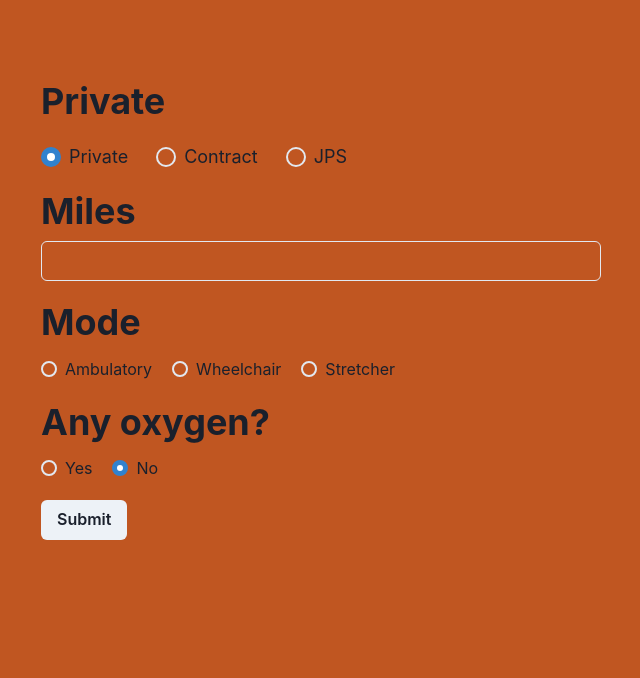
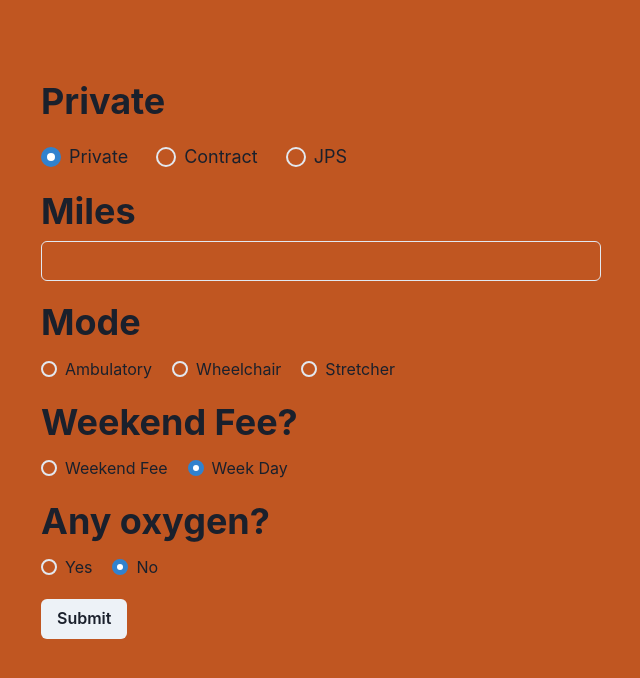
Before and after one commit to kcstarks/Price-Calculator, a React (Vite) app: page / in a window 1280 px wide. Both pictures are taken after a click on the label "Private". Shown: the top 678 px of the page, without its empty margins (319-959 px from the left). Built offline with nearby package versions, Linux system fonts and the light colour scheme.

Commit message:
Added WeekendSelector with functionality

```diff
--- a/src/App.tsx
+++ b/src/App.tsx
@@ -7,12 +7,14 @@ import ModeSelector from "./components/ModeSelector";
 import OxygenSelector from "./components/OxygenSelector";
 import PrivateTable from "./components/tables/PrivateTable";
 import ContractTable from "./components/tables/ContractTable";
+import WeekendSelector from "./components/WeekendSelector";
 
 export interface InputQuery {
   payer: Payer | null;
   miles: number;
   mode: string;
   oxygenRange: string;
+  weekend: boolean;
 }
 
 function App() {
@@ -50,6 +52,14 @@ function App() {
           />
         </Box>
         <Box>
+          <WeekendSelector
+            selectedPayer={inputQuery.payer}
+            onSelectWeekend={(weekend) =>
+              setInputQuery({ ...inputQuery, weekend })
+            }
+          />
+        </Box>
+        <Box>
           <OxygenSelector
             selectedPayer={inputQuery.payer}
             onSelectOxygen={(oxygenRange) =>
--- /dev/null
+++ b/src/components/WeekendSelector.tsx
@@ -0,0 +1,39 @@
+import { Heading, Radio, RadioGroup } from "@chakra-ui/react";
+import { useState } from "react";
+import { Payer } from "../hooks/usePayers";
+
+interface Props {
+  selectedPayer: Payer | null;
+  onSelectWeekend: (weeekend: boolean) => void;
+}
+
+const WeekendSelector = ({ onSelectWeekend, selectedPayer }: Props) => {
+  const [isWeekend, setIsWeekend] = useState(false);
+  if (selectedPayer != null) {
+    return (
+      <>
+        <Heading paddingBottom={3}>Weekend Fee?</Heading>
+        <RadioGroup
+          onChange={(value) => setIsWeekend(JSON.parse(value))}
+          value={isWeekend.toString()}
+        >
+          <Radio
+            value={true.toString()}
+            onChange={() => onSelectWeekend(true)}
+            paddingEnd={5}
+          >
+            Weekend Fee
+          </Radio>
+          <Radio
+            value={false.toString()}
+            onChange={() => onSelectWeekend(false)}
+          >
+            Week Day
+          </Radio>
+        </RadioGroup>
+      </>
+    );
+  }
+};
+
+export default WeekendSelector;
--- a/src/data/data.ts
+++ b/src/data/data.ts
@@ -5,6 +5,7 @@ export default [
     load_fee: { ambulatory: 35.0, wheelchair: 55.0, stretcher: 300.0 },
     bari: 100.0,
     oxygen: { one: 25.0, two: 35.0, three: 50.0 },
+    weekend_fee: 25.0,
   },
 
   {
@@ -13,6 +14,7 @@ export default [
     load_fee: { ambulatory: 35.0, wheelchair: 55.0, stretcher: 300.0 },
     bari: 100.0,
     oxygen: { one: 25.0, two: 35.0, three: 50.0 },
+    weekend_fee: 25.0,
   },
 
   {
@@ -21,5 +23,6 @@ export default [
     load_fee: { ambulatory: 35.0, wheelchair: 50.0, stretcher: 200.0 },
     bari: 100.0,
     oxygen: { one: 25.0, two: 35.0, three: 50.0 },
+    weekend_fee: 25.0,
   },
 ];
```
